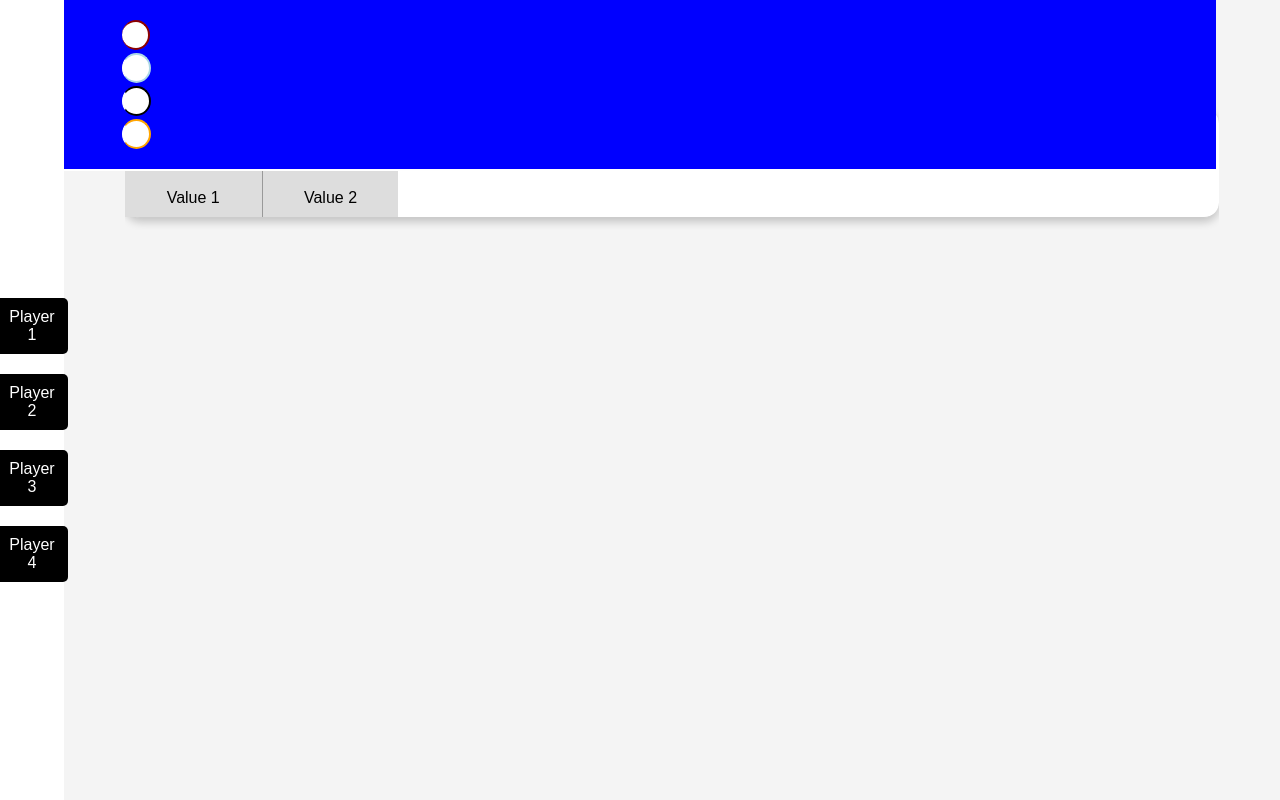
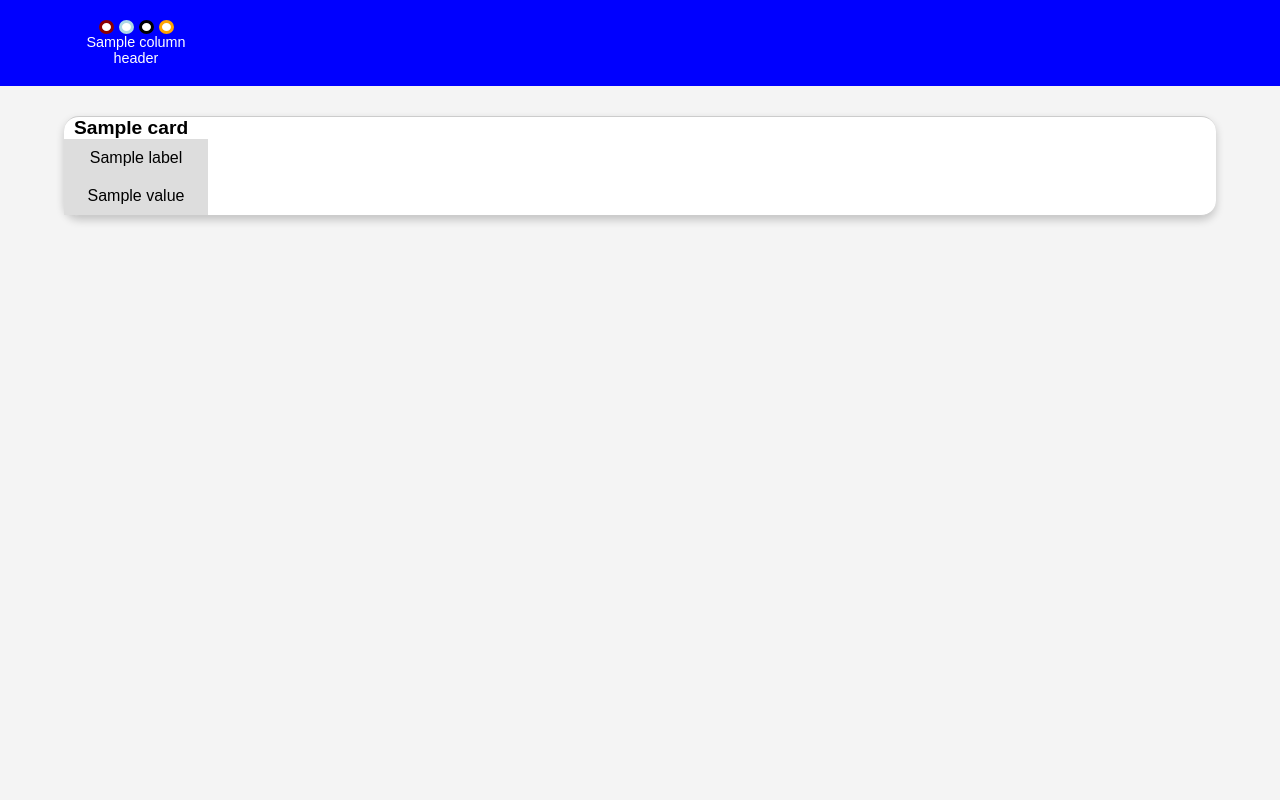
Before and after one commit to artificialname/boardgame, a Python web app: template templates/index.html in a window 1280 px wide. Run offline with Jinja, Linux system fonts and the light colour scheme; the template is opened without the code that fills it: most values are stand-ins (such as "Sample title", 1, 10 or a date in 2020).

Commit message:
return to stable

```diff
--- a/templates/index.html
+++ b/templates/index.html
@@ -10,54 +10,38 @@
             font-family: Arial, sans-serif;
             background-color: #f4f4f4;
             display: flex;
-            flex-direction: row;
+            flex-direction: column;
+            align-items: center;
             height: 100vh;
             overflow: hidden;
         }
-        .sidebar {
-            width: 5%;
-            background: white;
+
+        /* HEADER STYLES */
+        .header-container {
+            position: fixed;
+            top: 0;
+            left: 0;
+            width: 100%;
+            background: blue;
+            color: white; /* Changed text color to white */
+            padding: 10px 0;
             display: flex;
-            flex-direction: column;
+            justify-content: center;
             align-items: center;
-            justify-content: center;
-            padding-top: 10vh;
+            z-index: 1000;
         }
-        .player-box {
-            width: 80%;
-            background: black;
-            color: white;
-            text-align: center;
-            padding: 10px;
-            margin: 10px 0;
-            cursor: pointer;
-            border-radius: 5px;
-        }
-        .main-container {
-            width: 95%;
-            display: flex;
-            flex-direction: column;
-            align-items: center;
-        }
+
         .header-grid {
+            display: grid;
+            grid-template-columns: repeat(8, 1fr);
             width: 90%;
             max-width: 1200px;
-            background: blue;
-            color: white;
-            display: grid;
-            grid-template-columns: repeat(8, 1fr);
             text-align: center;
-            align-items: center;
             font-size: 0.9em;
             font-weight: normal;
-            position: fixed;
-            top: 0;
-            left: 5%;
-            padding: 10px 0;
-            min-height: 6vh;
-            border-bottom: 2px solid white;
         }
-        .header-grid div {
+
+        .header-item {
             padding: 10px;
             border-left: 1px solid white;
             display: flex;
@@ -65,41 +49,47 @@
             align-items: center;
             justify-content: center;
         }
-        .header-grid div:first-child {
+
+        .header-item:first-child {
             border-left: none;
         }
+
         .circle-container {
             display: flex;
-            flex-direction: row;
             justify-content: center;
             align-items: center;
-            gap: 3px;
-            flex-wrap: nowrap;
+            gap: 5px;
         }
+
         .circle {
-            width: 6px;
-            height: 6px;
+            width: 9px;
+            height: 8px;
             border-radius: 50%;
-            border: 2px solid;
+            border: 3px solid;
             background-color: white;
             cursor: pointer;
         }
+
         .dark-red { border-color: darkred; }
         .light-blue { border-color: lightblue; }
         .black { border-color: black; }
         .orange { border-color: orange; }
+
+        /* CONTENT AREA */
         .content {
+            width: 100%;
+            height: calc(100vh - 6vh);
+            overflow-y: auto;
+            padding-top: 12vh; /* Increased padding to fix visibility issue */
+            display: flex;
+            flex-direction: column;
+            align-items: center;
+        }
+
+        /* CARD STYLES */
+        .card {
             width: 90%;
             max-width: 1200px;
-            height: calc(100vh - 6vh);
-            overflow-y: auto;
-            padding-top: 11vh;
-            display: flex;
-            flex-direction: column;
-            align-items: flex-start;
-        }
-        .card {
-            width: 100%;
             background: white;
             border-radius: 15px;
             box-shadow: 0 4px 8px rgba(0, 0, 0, 0.2);
@@ -107,63 +97,70 @@
             padding: 0;
             display: flex;
             flex-direction: column;
-            justify-content: center;
             border-top: 1px solid #ccc;
             border-bottom: 1px solid #ccc;
         }
+
         .card-title {
             font-size: 1.2em;
             font-weight: bold;
             text-align: left;
-            margin-bottom: 10px;
             padding-left: 10px;
         }
+
         .card-labels, .card-content {
             display: grid;
             grid-template-columns: repeat(8, 1fr);
             text-align: center;
+            width: 100%;
         }
+
         .card-labels div, .card-content div {
             padding: 10px;
             background: #ddd;
             border-left: 1px solid #999;
         }
+
         .card-labels div:first-child, .card-content div:first-child {
             border-left: none;
         }
     </style>
 </head>
 <body>
-    <div class="sidebar">
-        <div class="player-box">Player 1</div>
-        <div class="player-box">Player 2</div>
-        <div class="player-box">Player 3</div>
-        <div class="player-box">Player 4</div>
-    </div>
-
-    <div class="main-container">
+    <!-- HEADER -->
+    <div class="header-container">
         <div class="header-grid">
+            {% for label in column_headers %}
+                <div class="header-item">
                     <div class="circle-container">
                         <div class="circle dark-red" data-color="darkred"></div>
                         <div class="circle light-blue" data-color="lightblue"></div>
                         <div class="circle black" data-color="black"></div>
                         <div class="circle orange" data-color="orange"></div>
                     </div>
+                    <div>{{ label }}</div>
+                </div>
+            {% endfor %}
+        </div>
     </div>
 
+    <!-- CONTENT -->
     <div class="content">
+        {% for card in cards %}
         <div class="card">
-                <div class="card-title">Sample Card</div>
+            <div class="card-title">{{ card.title }}</div>
             <div class="card-labels">
-                    <div>Label 1</div>
-                    <div>Label 2</div>
+                {% for label in labels %}
+                <div>{{ label }}</div>
+                {% endfor %}
             </div>
             <div class="card-content">
-                    <div>Value 1</div>
-                    <div>Value 2</div>
+                {% for value in card.data %}
+                <div>{{ value }}</div>
+                {% endfor %}
             </div>
         </div>
-        </div>
+        {% endfor %}
     </div>
 
     <script>
@@ -171,7 +168,11 @@
             const circles = document.querySelectorAll(".circle");
             circles.forEach(circle => {
                 circle.addEventListener("click", function () {
-                    this.style.backgroundColor = this.style.backgroundColor === "white" ? this.dataset.color : "white";
+                    if (this.style.backgroundColor === "white" || this.style.backgroundColor === "") {
+                        this.style.backgroundColor = this.dataset.color;
+                    } else {
+                        this.style.backgroundColor = "white";
+                    }
                 });
             });
         });
```
Lines whose indentation alone changed are shown as unchanged.
